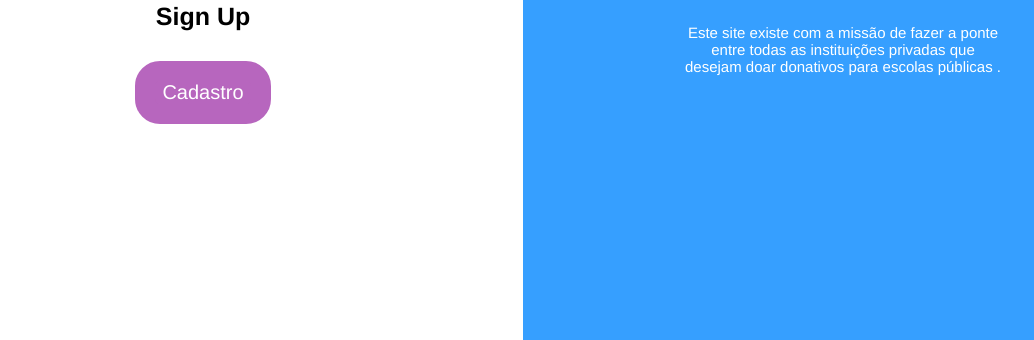
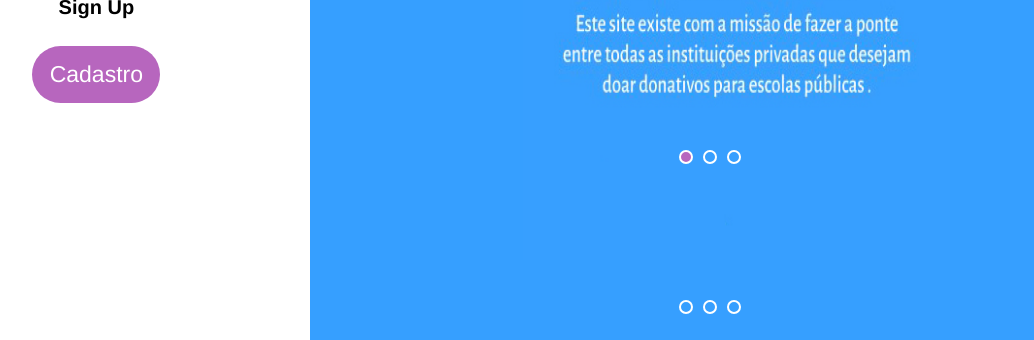
Before and after one commit to iamsamarav/scookProject, a plain HTML site: page HTML-CSS/HTML/index.html in a window 1280 px wide. Shown: the part 460-800 px from the top of the page, without its empty margins (117-1151 px from the left). Drawn offline with Linux system fonts and the light colour scheme.

Commit message:
Modificando tela de bem-vindo

```diff
--- a/HTML-CSS/HTML/index.css
+++ b/HTML-CSS/HTML/index.css
@@ -4,7 +4,7 @@ body{
     margin: 0;
     padding: 0;
     display: grid;
-    grid-template-columns: 1fr 1fr;
+    grid-template-columns: 0.5fr 1fr;
     grid-auto-rows: 1fr;
     box-sizing: border-box;
 
@@ -72,22 +72,22 @@ body{
 - Definimos as medidas da logo que está posicionada na segunda coluna do nosso GRID.*/
 
 .botao{
-    width: 15%;
+    width: 23%;
     display: flex;
     justify-content: center;
     background-color: #B766BE;
-    border: 20px solid #B766BE;
-    border-radius: 25px;
-    margin: 5px;
+    border: none;
+    padding: 15px;
+    border-radius: 50px;
+    margin: 7px;
     color: white;
     text-decoration: none;
-    font-size: 20px;
-
+    font-size: 23px;
+    transition: 0.4s;
 }
 
 .botao:hover{
     background-color: #369FFF;
-    border: 20px solid #369FFF;
 }
 
 /* Explicando o botao:
@@ -101,7 +101,7 @@ body{
 
 .h3{
 
-    font-size: 25px;
+    font-size: 20px;
 }
 
 .h2{
@@ -119,3 +119,105 @@ body{
 - Definimos o espaço que o parágrafo ocupa na segunda coluna.*/
 
 /* FALTA AJUSTAR O CARROSSEL */
+
+.slider{
+    margin: 0 auto;
+    width: 100%;
+    height: 100vh;
+    overflow: hidden;
+    position: relative;
+}
+
+.slides{
+    width: 400%;
+    height: 100vh;
+    display: flex;
+}
+
+.slides input{
+    display: none;
+}
+
+.slide{
+    width: 25%;
+    position: relative;
+    transition: .6s;
+}
+
+.slide img{
+    width: 50%;
+    height: 90vh;
+}
+
+.manual-navigation{
+    position: absolute;
+    width: 800px;
+    margin-top: -40px;
+    justify-content: center;
+    display: flex;
+}
+
+.manual-btn{
+    border: 2px solid #fff;
+    padding: 5px;
+    border-radius: 20px;
+    cursor: pointer;
+}
+
+.manual-btn:not(:last-child){
+    margin-right: 10px;
+}
+
+.manual-btn:hover{
+    background-color: white;
+}
+
+#radio1:checked ~ .first{
+    margin-left: 0;
+}
+
+#radio2:checked ~ .first{
+    margin-left: -25%;
+}
+
+#radio3:checked ~ .first{
+    margin-left: -50%;
+}
+
+
+
+
+
+
+.navigation-auto{
+    position: absolute;
+    width: 800px;
+    margin-top: 610px;
+    justify-content: center;
+    display: flex;
+}
+
+.navigation-auto div{
+    border: 2px solid #fff;
+    padding: 5px;
+    border-radius: 20px;
+    cursor: pointer;
+}
+
+.navigation-auto div:not(:last-child){
+    margin-right: 10px;
+}
+
+
+
+#radio1:checked ~ .navigation-auto .auto-btn1{
+    background-color: #B766BE;
+}
+
+#radio2:checked ~ .navigation-auto .auto-btn2{
+    background-color: #B766BE;
+}
+
+#radio3:checked ~ .navigation-auto .auto-btn3{
+    background-color: #B766BE;
+}
--- a/HTML-CSS/HTML/index.html
+++ b/HTML-CSS/HTML/index.html
@@ -16,10 +16,45 @@
         <a class="botao"  href="">Cadastro</a>
 </div>
 <div class="container-logo-texto">
-    <img class="logo" src="img/logoscook.png" alt="Logo do site scook">
+    <!-- <img class="logo" src="img/logoscook.png" alt="Logo do site scook">
     <h2 class="h2">Bem-vindo ao Scook!</h2>
     <p class="paragrafo">Este site existe com a missão de fazer a ponte entre todas as instituições privadas que desejam doar
-        donativos para escolas públicas .</p>
+        donativos para escolas públicas .</p> -->
+
+        <div class="slider">
+            <div class="slides">
+                <!--Radios bottons-->
+                <input type="radio" name="radio-btn" id="radio1" checked>
+                <input type="radio" name="radio-btn" id="radio2">
+                <input type="radio" name="radio-btn" id="radio3">
+                <input type="radio" name="radio-btn" id="radio4">
+                <!--Fim radios bottons-->
+
+                <!--Slides img-->
+                <div class="slide first">
+                    <img src="./img/img1.jpg" alt="imagem1">
+                </div>
+                <div class="slide">
+                    <img src="./img/img2.jpg" alt="imagem2">
+                </div>
+                <div class="slide">
+                    <img src="./img/img3.jpg" alt="imagem3">
+                </div>
+
+                <div class="navigation-auto">
+                    <div class="auto-btn1"></div>
+                    <div class="auto-btn2"></div>
+                    <div class="auto-btn3"></div>
+                </div>
+            </div>
+
+            <div class="manual-navigation">
+                <label for="radio1" class="manual-btn"></label>
+                <label for="radio2" class="manual-btn"></label>
+                <label for="radio3" class="manual-btn"></label>
+            </div>
+        </div> <!--slider-->
+
 </div>
 </body>
 </html>
```
Also changed, not shown: HTML-CSS/HTML/img/img1.jpg (added), HTML-CSS/HTML/img/img2.jpg (added), HTML-CSS/HTML/img/img3.jpg (added).
